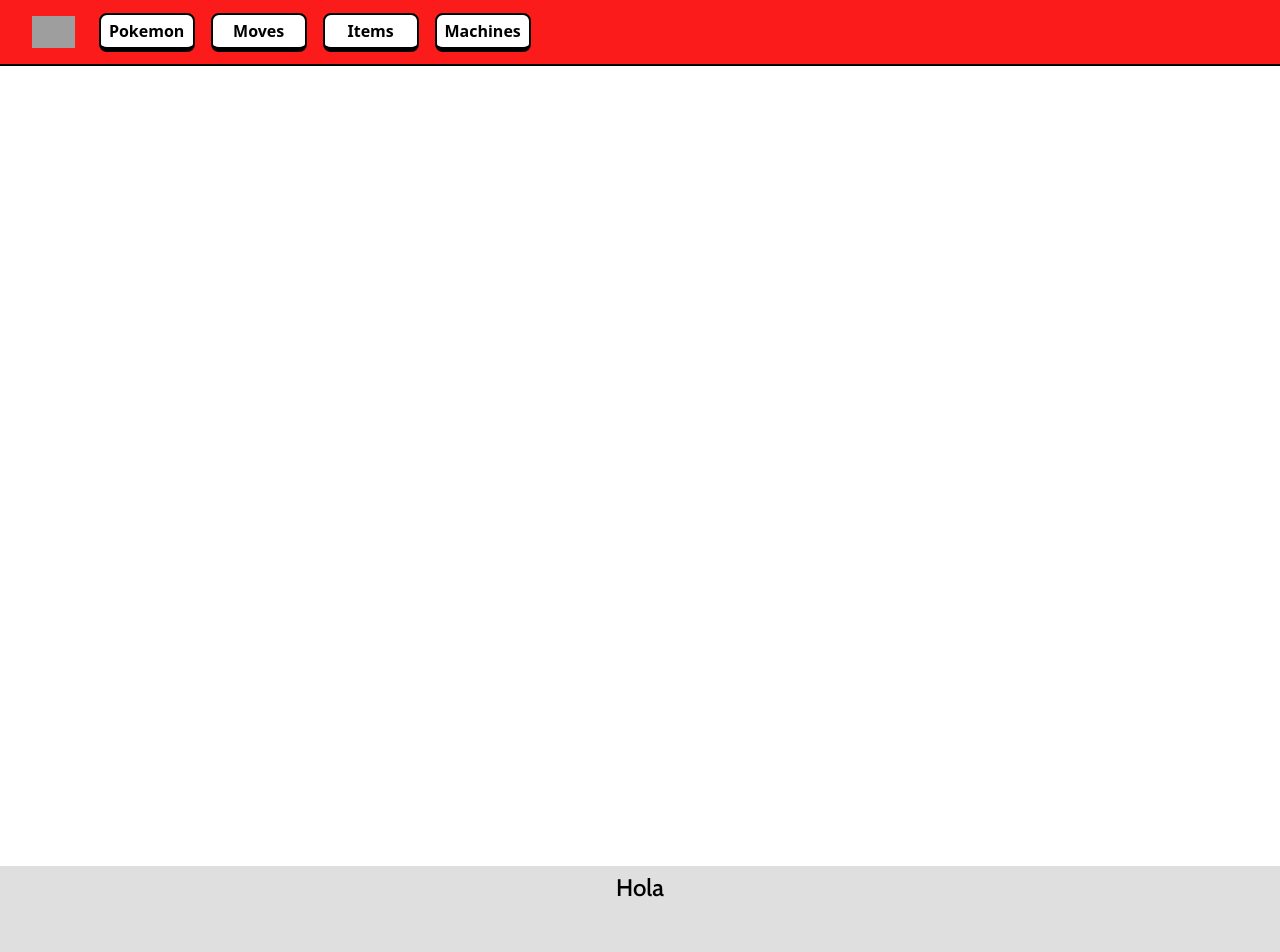
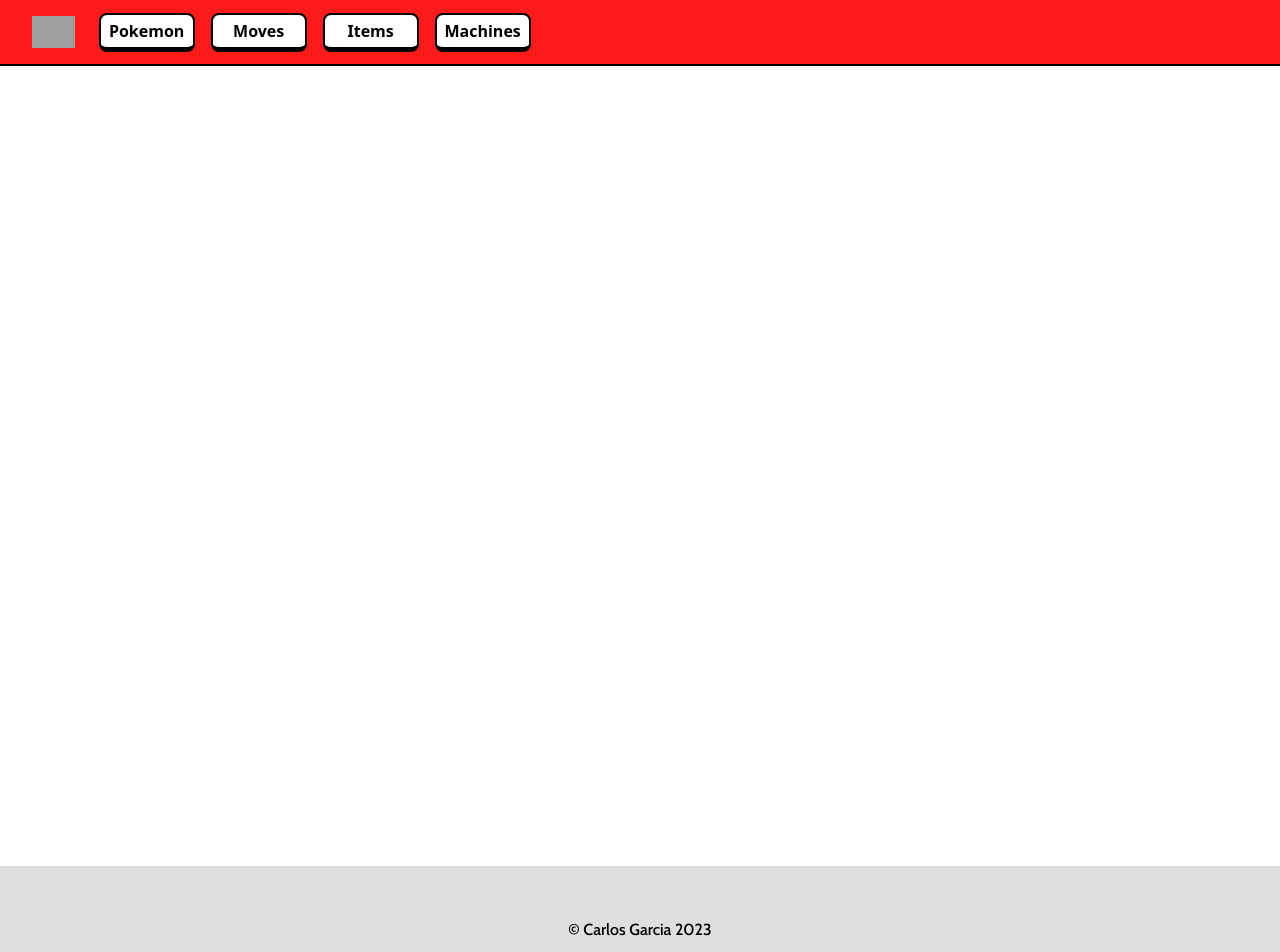
Before and after one commit to chuckbot/pokeblock, a Nuxt app: page /items in a window 1280 px wide. Shown: the top 952 px of the page. Built offline with nearby package versions, Linux system fonts and the light colour scheme; grey boxes are pictures that could not be loaded.

Commit message:
License and formating footer

```diff
--- a/components/Footer.vue
+++ b/components/Footer.vue
@@ -1,6 +1,22 @@
-<script setup lang="ts"></script>
+<script setup lang="ts">
+const dateNow = computed(() => {
+  return new Date().getFullYear();
+});
+
+function openLinkedIn() {
+  window.open("https://www.linkedin.com/in/carlosgarciafern/");
+}
+</script>
 <template>
   <footer class="min-h-[130px] border-t-4 border-t-[var(--tertiary-color)] bg-[var(--tertiary-color)] text-center">
-    <h3>Hola</h3>
+    <div class="mt-6 flex justify-center">
+
+    </div>
+
+    <div class="mt-6">
+      <h3 class="cursor-pointer text-base" @click="openLinkedIn">
+        © Carlos Garcia {{ dateNow }}
+      </h3>
+    </div>
   </footer>
 </template>
--- a/components/Navbar.vue
+++ b/components/Navbar.vue
@@ -55,7 +55,7 @@ function openMobileMenu() {
     <div class="sm:hidden hidden" id="mobile-menu">
       <div class="space-y-1 px-2 pt-2 pb-3 mb-4">
         <span v-for="voice in menu"
-          class="cursor-pointer w-full mt-4 block font-semibold border-2 p-1 border-[var(--secondary-color)] rounded-lg bg-[var(--quaternary-color)] text-[var(--secondary-color)] w-24 text-center border-b-[5px]">
+          class="cursor-pointer w-full mt-4 block font-semibold border-2 p-1 border-[var(--secondary-color)] rounded-lg bg-[var(--quaternary-color)] text-[var(--secondary-color)] text-center border-b-[5px]">
           <NuxtLink :to="voice.path">{{ voice.title }}</NuxtLink>
         </span>
       </div>
```
Also changed, not shown: 1 other file (tests, documents, lock files or other folders).
